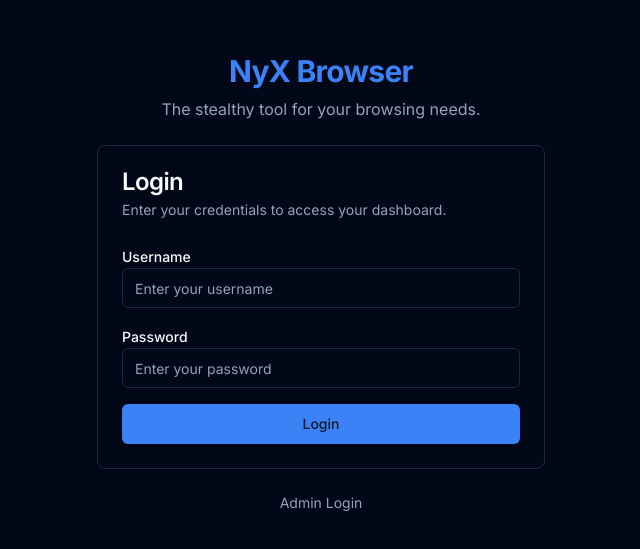
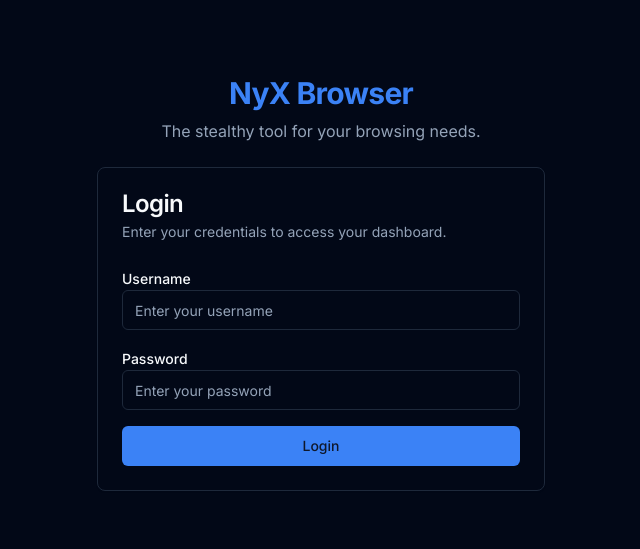
Before and after one commit to Mohitmalani98/clip, a Next.js app: page / in a window 1280 px wide. Shown: the part 117-666 px from the top of the page, without its empty margins (319-959 px from the left). Built offline with nearby package versions, Linux system fonts and the light colour scheme.

Commit message:
remove admin option from homepage like admin option showing

```diff
--- a/src/app/page.tsx
+++ b/src/app/page.tsx
@@ -1,4 +1,3 @@
-
 "use client";
 
 import { useState } from 'react';
@@ -6,7 +5,6 @@ import { useRouter } from 'next/navigation';
 import { Label } from "@/components/ui/label";
 import { Input } from "@/components/ui/input";
 import { Button } from "@/components/ui/button";
-import Link from "next/link";
 import { Card, CardContent, CardDescription, CardHeader, CardTitle } from '@/components/ui/card';
 
 export default function Home() {
@@ -21,8 +19,8 @@ export default function Home() {
 
     const res = await fetch('/api/authenticate', {
       method: 'POST',
-      headers: { 'Content-Type': 'application/json' },
-      body: JSON.stringify({ username, password }),
+      headers: { 'Content-Type': 'application/x-www-form-urlencoded' },
+      body: new URLSearchParams({ username, password }),
     });
 
     const data = await res.json();
@@ -67,11 +65,6 @@ export default function Home() {
             </form>
           </CardContent>
         </Card>
-        <div className="text-center text-sm">
-          <Link href="/admin" className="text-muted-foreground hover:text-primary transition-colors">
-            Admin Login
-          </Link>
-        </div>
       </div>
     </div>
   );
```
